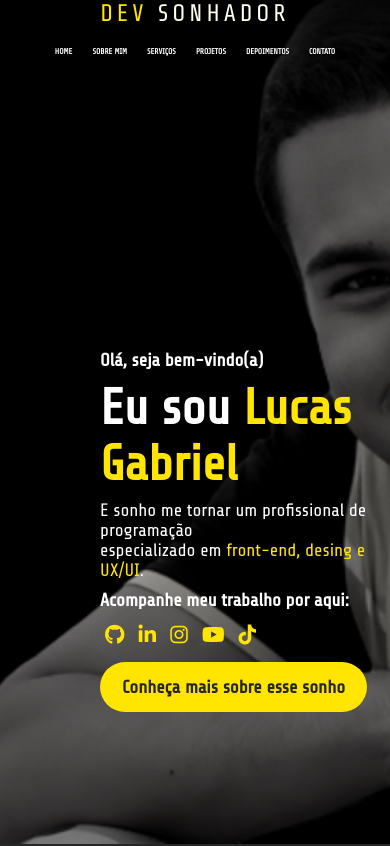
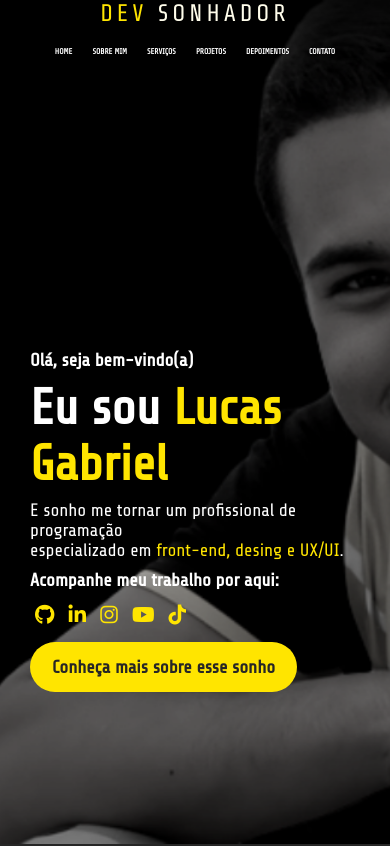
Before and after one commit to lucasgrborges/lucasgrborges.github.io, a plain HTML site: page index.html in a window 390 px wide. Shown: the top 846 px of the page. Drawn offline with Linux system fonts and the light colour scheme; files whose address does not match are found by name.

Commit message:
Update style.css

```diff
--- a/css/style.css
+++ b/css/style.css
@@ -490,5 +490,9 @@ section:nth-of-type(6){
         text-align: center;
         font-size: 8px;
     }
-    }
+
+    .container-text{
+    padding: 340px 0 0 30px;
+
 }
+}
```
